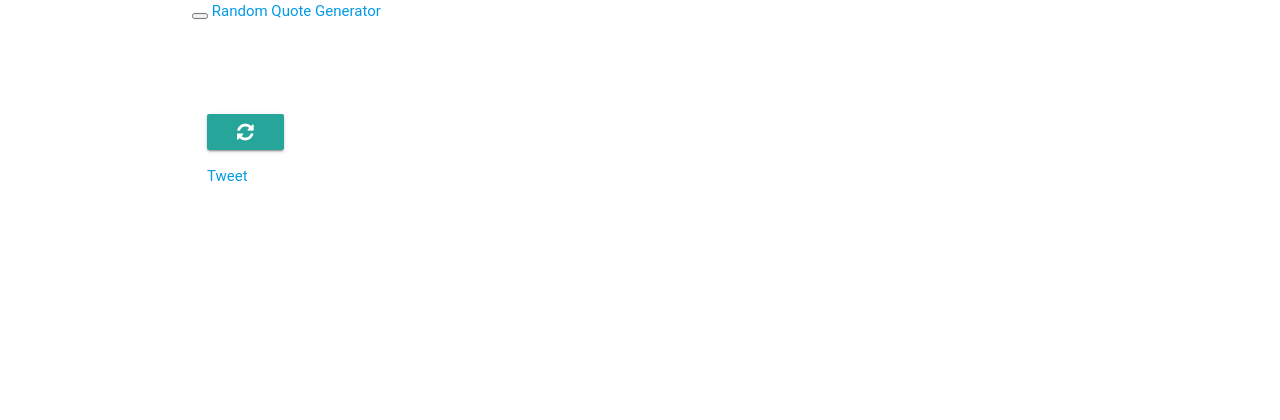
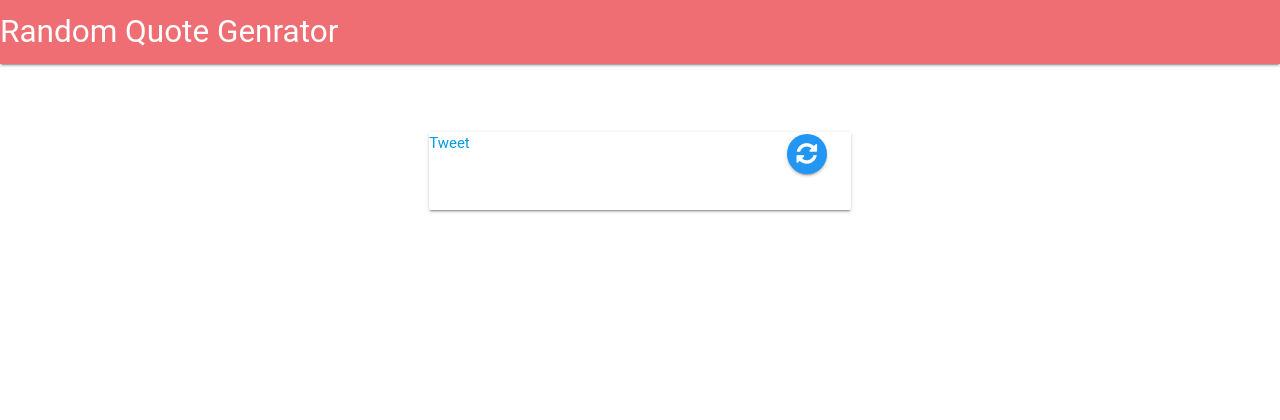
Before and after one commit to shaktilucifer/randomQuoteGenerator, a Flask app: page / in a window 1280 px wide. Shown: the top 420 px of the page. Run offline with Flask 2, Linux system fonts and the light colour scheme; data that the repository does not hold is empty; some libraries are stand-ins or nearby versions; some web fonts are replaced.

Commit message:
add materilize card and fab icon

```diff
--- a/templates/layouts/main.html
+++ b/templates/layouts/main.html
@@ -11,11 +11,11 @@
 
 <!-- styles -->
 <link type="text/css" rel="stylesheet" href="/static/css/font-awesome-4.1.0.min.css" />
+<link rel="stylesheet" href="https://cdnjs.cloudflare.com/ajax/libs/materialize/0.98.0/css/materialize.min.css">
 <link type="text/css" rel="stylesheet" href="/static/css/layout.main.css" />
 <link type="text/css" rel="stylesheet" href="/static/css/main.css" />
 <link type="text/css" rel="stylesheet" href="/static/css/main.responsive.css" />
 <link type="text/css" rel="stylesheet" href="/static/css/main.quickfix.css" />
-<link rel="stylesheet" href="https://cdnjs.cloudflare.com/ajax/libs/materialize/0.98.0/css/materialize.min.css">
 <!-- /styles -->
 
 <!-- favicons -->
@@ -42,21 +42,11 @@
   <div id="wrap">
 
     <!-- Fixed navbar -->
-    <div class="navbar navbar-default navbar-fixed-top">
-      <div class="container">
-        <div class="navbar-header">
-          <button type="button" class="navbar-toggle" data-toggle="collapse" data-target=".navbar-collapse">
-            <span class="icon-bar"></span>
-            <span class="icon-bar"></span>
-            <span class="icon-bar"></span>
-          </button>
-          <a class="navbar-brand" href="/">Random Quote Generator</a>
-        </div>
-        <div class="collapse navbar-collapse">
-
-        </div><!--/.nav-collapse -->
-      </div>
+    <nav>
+    <div class="nav-wrapper">
+      <a href="#!" class="brand-logo">Random Quote Genrator</a>
     </div>
+  </nav>
 
     <!-- Begin page content -->
     <main id="content" role="main" class="container">
--- a/templates/pages/home.html
+++ b/templates/pages/home.html
@@ -1,18 +1,26 @@
 {% extends 'layouts/main.html' %} {% block title %}Home{% endblock %} {% block content %}
 
-<div ng-app="RandomQuoteGenerator">
+<div class="row" ng-app="RandomQuoteGenerator">
+   <div class="col s6 offset-s3" ng-controller="QuotesController">
+     <div class="card">
+       <div class="card-image">
+         <!-- <img src="images/sample-1.jpg"> -->
+         <span class="card-title" ng-init='quotes.quoteAuthor = "{{ quotes.quoteAuthor}}"'>{@ quotes.quoteAuthor @}</span>
+         <a class="btn-floating halfway-fab waves-effect waves-light blue" ng-click="getNewQuote()" ><i class="fa fa-refresh"></i></a>
 
-    <div ng-controller="QuotesController" class="page-header">
-        <h1 ng-init='quotes.quoteAuthor = "{{ quotes.quoteAuthor}}"'>{@ quotes.quoteAuthor @}</h1>
-        <button ng-click="getNewQuote()" class="btn btn-info btn-fab btn-group-sm"><i class="fa fa-refresh"></i></button>
-        <p class="lead" ng-init='quotes.quoteText = "{{ quotes.quoteText}}"'> {@ quotes.quoteText @} </p>
+         <a href="https://twitter.com/share" class="twitter-share-button halfway-fab"
+          data-text="{@ quotes.quoteText @}-{@ quotes.quoteAuthor @}"
+          data-hashtags="randomQuotes" data-show-count="false">Tweet</a>
 
-
-        <a href="https://twitter.com/share" class="twitter-share-button" data-text="{@ quotes.quoteText @}-{@ quotes.quoteAuthor @}" data-hashtags="randomQuotes" data-show-count="false">Tweet</a>
-        <script type="text/javascript" src="static/js/main.js"></script>
-    </div>
-
-</div>
+       </div>
+       <div class="card-content">
+         <span class="card-title" ng-init='quotes.quoteAuthor = "{{ quotes.quoteAuthor}}"'>{@ quotes.quoteAuthor @}</span>
+         <p class="lead" ng-init='quotes.quoteText = "{{ quotes.quoteText}}"'> {@ quotes.quoteText @} </p>
+       </div>
+     </div>
+     <script type="text/javascript" src="static/js/main.js"></script>
+   </div>
+ </div>
 <!-- Script for twitter button -->
 <script async src="//platform.twitter.com/widgets.js" charset="utf-8"></script>
 {% endblock %}
```
